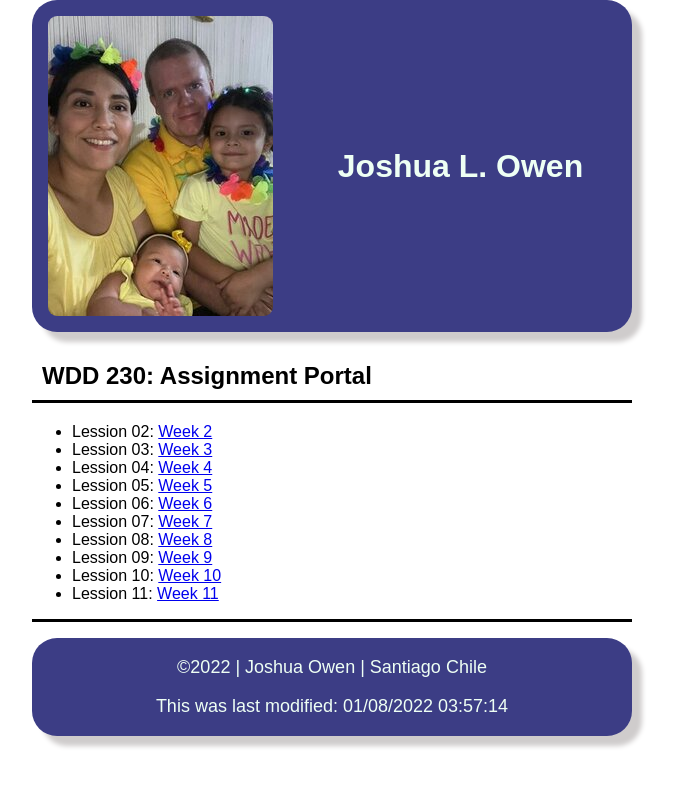
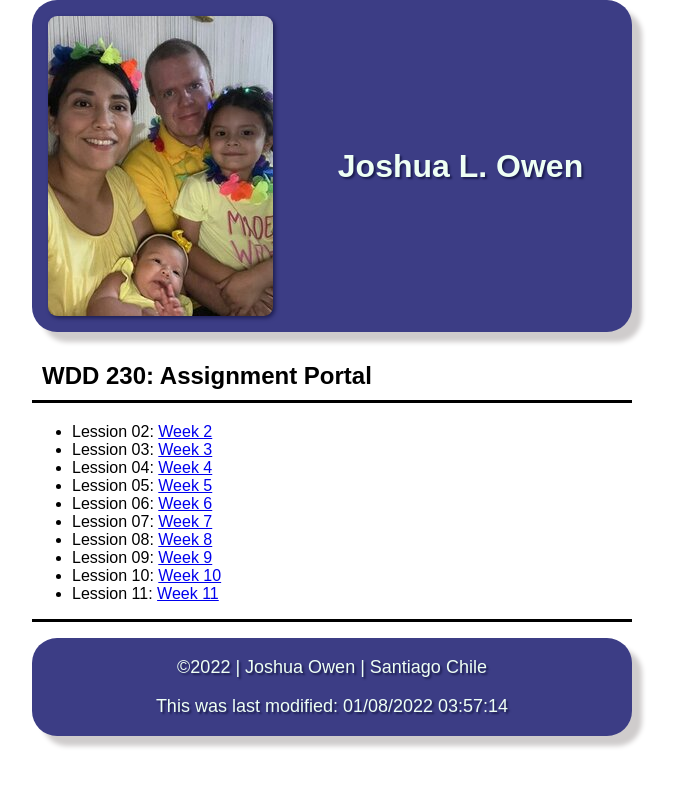
Before and after one commit to joshowen04/wdd230, a plain HTML site: page index.html in a window 1280 px wide. Shown: the whole page, without its empty margins (308-983 px from the left). Drawn offline with Linux system fonts and the light colour scheme.

Commit message:
adding shadows

```diff
--- a/css/styles.css
+++ b/css/styles.css
@@ -11,6 +11,7 @@ body{
 img{
     padding:1em;
     border-radius: 25px;
+    filter: drop-shadow(2px 2px 2px rgb(28, 29, 80));
 }
 header{
     background-color: var(--main-bg-color);
@@ -25,6 +26,7 @@ h1 {
     color:var(--main-txt-color);
     align-self: center;
     justify-self:center;
+    text-shadow: 2px 2px 2px rgb(28, 29, 80);
 }
 h2 {
     padding:10px;
@@ -39,6 +41,7 @@ footer{
     border-radius: 25px;
     padding: 1px;
     font-size: large;
+    text-shadow: 2px 2px 2px rgb(28, 29, 80);
 }
 
 ul{
```
